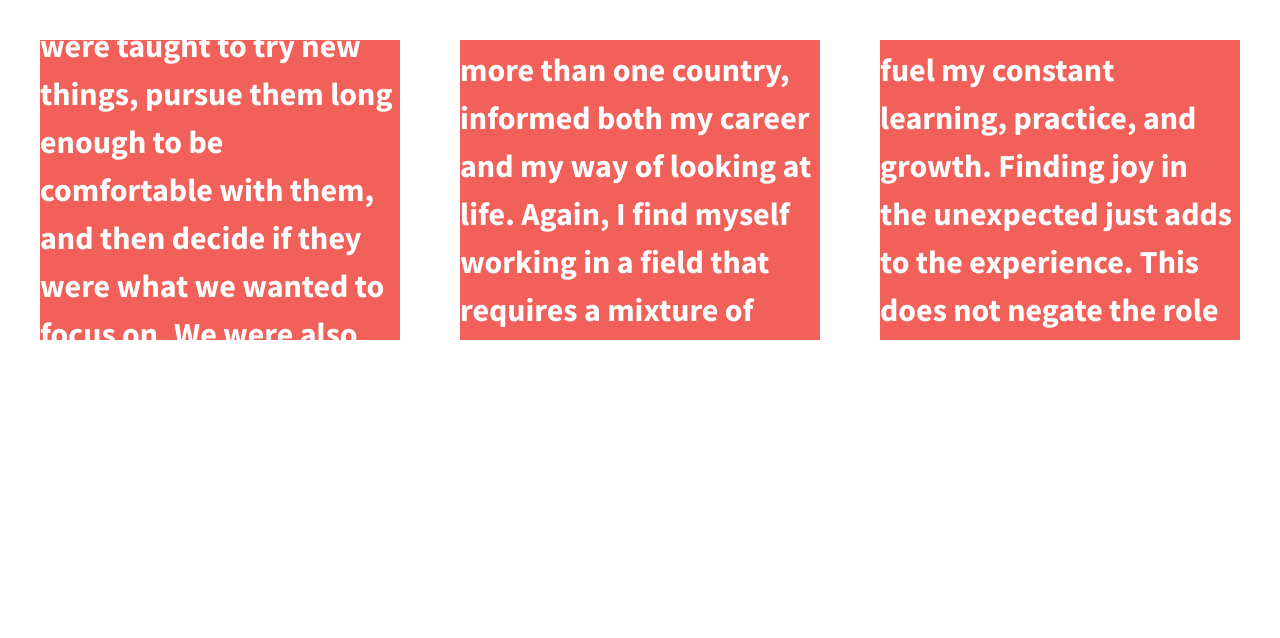
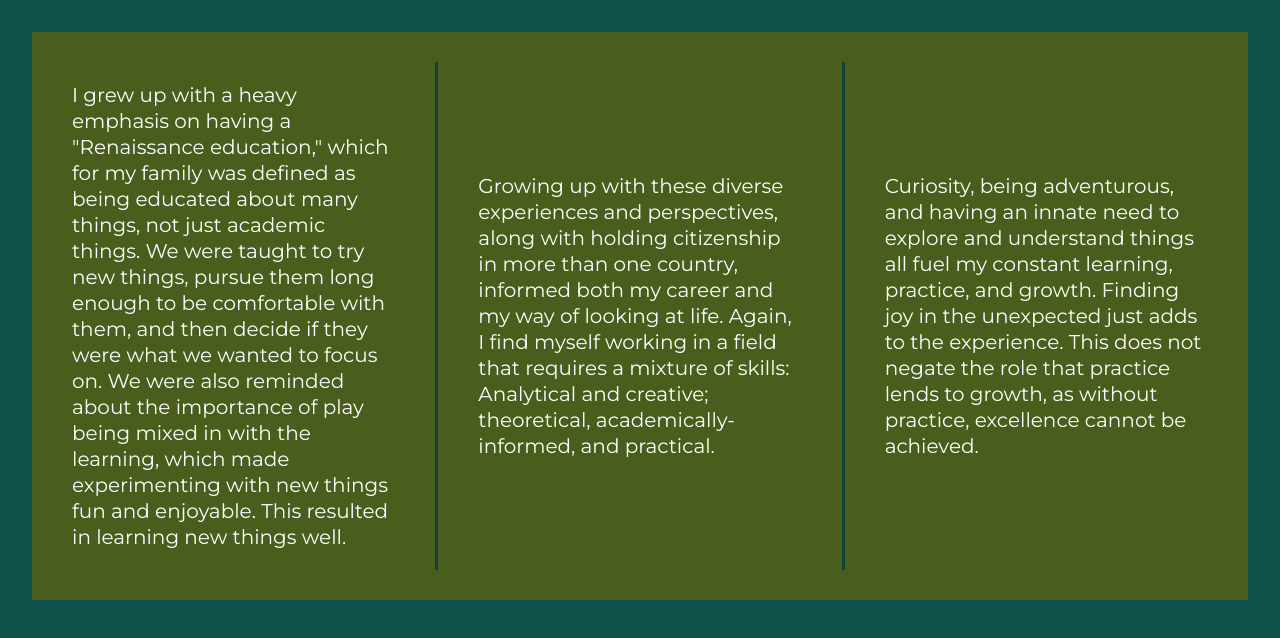
Before and after one commit to nfountain/flexbox4, a plain HTML site: page index.html in a window 1280 px wide. Drawn offline with nearby package versions, Linux system fonts and the light colour scheme.

Commit message:
Add two-tone styling and new font.

```diff
--- a/css/main.css
+++ b/css/main.css
@@ -97,38 +97,44 @@ textarea {
 
 
 html {
-  background-color: #fff;
   height: 100%;
 }
 
 body {
-  font-family: 'Source Sans Pro', sans-serif;
+  font-family: 'Montserrat', sans-serif;
+  background-color: rgb(17, 81, 75);
   padding: 2em;
-  font-size: 1.25em;
+  font-size: 16px;
   height: 100%;
 }
 
 .wrapper {
   /*add display:flex and set justify-content to space-between*/
-  font-weight: 700;
   display: flex;
   justify-content: space-between;
+  background-color: rgb(73, 94, 29);
 }
 
 .div-1, .div-2, .div-3 {
   /*give the divs a width of 30%, add display:flex, set justify-content and align-items to center*/
   color: #fff;
-  line-height: 1.5em;
-  font-size: 1.6em;
-  background-color: #f16059;
-  height: 300px;
+  line-height: 1.3em;
+  font-size: 1.25em;
   width: 30%;
   display: flex;
   justify-content: center;
   align-items: center;
+  margin: 1.5em 0;
+  padding: 0 2em;
 }
 
+.div-1 {
+    border-right: solid rgb(13, 66, 61) 0.15em;
+}
 
+.div-3 {
+    border-left: solid rgb(13, 66, 61) 0.15em;
+}
 
 
 /* ==========================================================================
--- a/index.html
+++ b/index.html
@@ -13,8 +13,7 @@
         <link rel="stylesheet" href="css/normalize.css">
         <link rel="stylesheet" href="css/main.css">
         <script src="js/vendor/modernizr-2.8.3.min.js"></script>
-        <link href='http://fonts.googleapis.com/css?family=Lora:700' rel='stylesheet' type='text/css'>
-        <link href='http://fonts.googleapis.com/css?family=Source+Sans+Pro:400,700' rel='stylesheet' type='text/css'>
+        <link href="https://fonts.googleapis.com/css?family=Montserrat" rel="stylesheet">
     </head>
     <body>
         <!--[if lt IE 8]>
```
